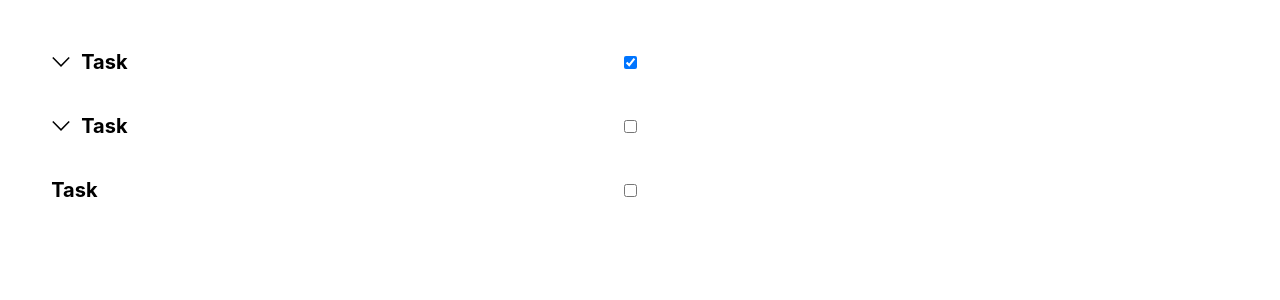
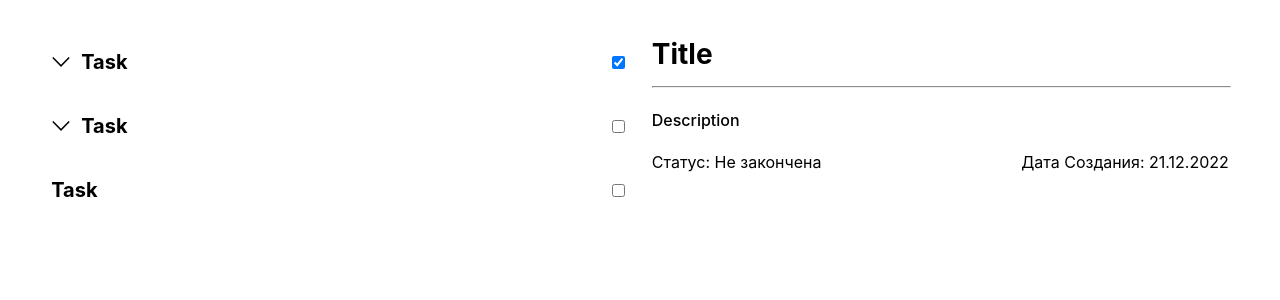
Before and after one commit to KPEesti/aprikod-todo, a React (Create React App) app: page / in a window 1280 px wide. Shown: the top 300 px of the page. Built offline with nearby package versions, Linux system fonts and the light colour scheme; the HTML template or start-up script is replaced by a standard one.

Commit message:
Add template for TodoDetail component

```diff
--- a/src/App.css
+++ b/src/App.css
@@ -4,4 +4,5 @@
   text-align: center;
   display: grid;
   grid-template-columns: 1fr 1fr;
+  gap: 2%;
 }
--- a/src/App.tsx
+++ b/src/App.tsx
@@ -3,6 +3,7 @@ import './App.css';
 import {Todo} from "./models/Todo";
 import {TodoList} from "./components/TodoList";
 import {Store} from "./models/Store";
+import {TodoDetail} from "./components/TodoDetail";
 
 export const StoreContext = createContext<Store>(new Store([]));
 
@@ -75,7 +76,7 @@ function App() {
         <StoreContext.Provider value={store}>
             <div className="App">
                 <TodoList/>
-
+                <TodoDetail/>
             </div>
         </StoreContext.Provider>
     );
--- /dev/null
+++ b/src/components/TodoDetail/index.tsx
@@ -0,0 +1,16 @@
+import {observer} from "mobx-react";
+import styles from "./todoDetail.module.scss";
+
+export const TodoDetail = observer(() => {
+    return (
+        <div className={styles.todoDetail}>
+            <h2 className={styles.todoDetail__title}>Title</h2>
+            <hr className={styles.todoDetail__divider}/>
+            <p className={styles.todoDetail__description}>Description</p>
+            <div className={styles.todoDetail__detailBlock}>
+                <span>Статус: Не закончена</span>
+                <span>Дата Создания: 21.12.2022</span>
+            </div>
+        </div>
+    );
+});
--- /dev/null
+++ b/src/components/TodoDetail/todoDetail.module.scss
@@ -0,0 +1,30 @@
+.todoDetail {
+  display: flex;
+  flex-direction: column;
+  align-items: flex-start;
+
+  &__title {
+    margin: 0 0 .5rem;
+    font-size: 28px;
+    font-weight: 700;
+    line-height: 3rem;
+  }
+
+  &__description {
+    font-size: 16px;
+    font-weight: 500;
+    line-height: 2rem;
+  }
+
+  &__divider {
+    width: 100%;
+    border-top: 1px solid #8d8d8d;
+    margin: 0;
+  }
+
+  &__detailBlock {
+    width: 100%;
+    display: flex;
+    justify-content: space-between;
+  }
+}
```
